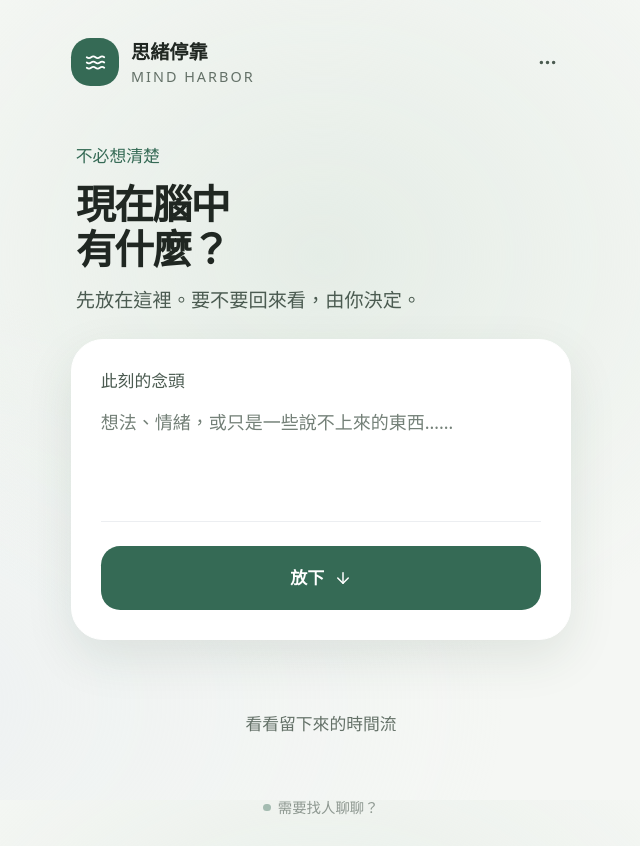
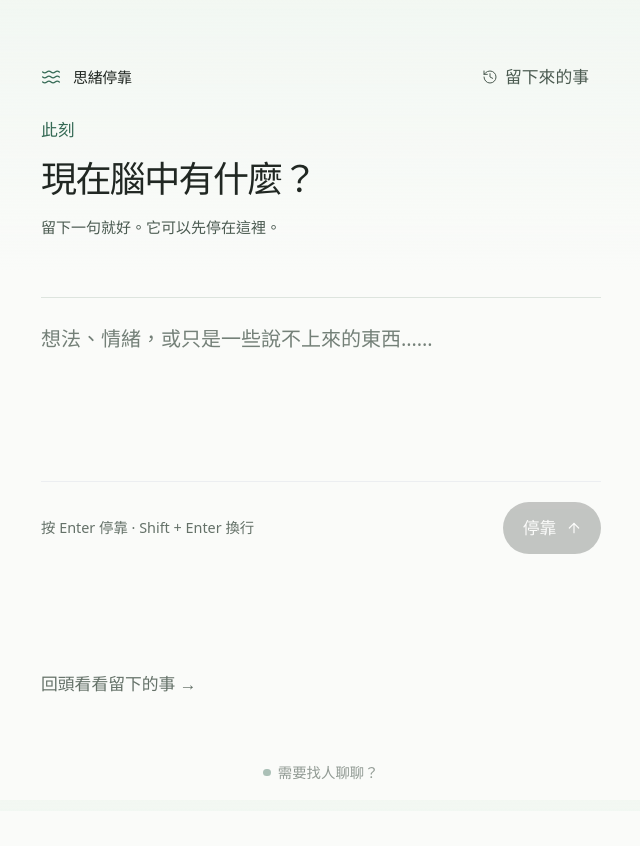
Before and after one commit to q5089877/privateMind, a React (Vite) app: page / in a window 1280 px wide. Shown: the whole page, without its empty margins (319-959 px from the left). After the commit the page ends 811 px from the top, so only its background shows below. Built offline with nearby package versions, Linux system fonts and the light colour scheme.

Commit message:
design: simplify the writing and review experience

```diff
--- a/src/App.tsx
+++ b/src/App.tsx
@@ -16,7 +16,6 @@ const App: React.FC = () => {
           <HomeScreen
             onStartInput={(text) => flow.submitText(text)}
             onReview={() => flow.transition('REVIEW')}
-            getPastThoughts={() => flow.getAllThreads()}
           />
         );
 
--- a/src/components/CompletionScreen.tsx
+++ b/src/components/CompletionScreen.tsx
@@ -1,5 +1,5 @@
 import React, { useEffect, useState } from 'react';
-import { Check, MessageCircle, Sparkles } from 'lucide-react';
+import { ArrowLeft, Check, MessageCircle, Sparkles } from 'lucide-react';
 import { ThoughtThread } from '../types';
 import { ThoughtPrompts } from './ThoughtPrompts';
 import { GeminiProxyClient, normalizeCompanionResponse } from '../logic/geminiProxyClient';
@@ -15,15 +15,9 @@ export const CompletionScreen: React.FC<Props> = ({ thread, onReset, getPastThou
   useEffect(() => {
     if (!thread || !latest) return;
     if (latest.aiResponse) {
-      const clean = normalizeCompanionResponse(latest.aiResponse);
-      setResponse(clean);
+      const clean = normalizeCompanionResponse(latest.aiResponse); setResponse(clean);
       if (clean !== latest.aiResponse) void onSaveReflection(thread.id, latest.id, clean, latest.relatedEntryIds || []);
-      if (latest.relatedEntryIds?.length) {
-        void getPastThoughts().then(all => {
-          const byId = new Map(all.flatMap(item => item.entries).map(entry => [entry.id, entry]));
-          setRelated(latest.relatedEntryIds!.map(id => byId.get(id)).filter((entry): entry is NonNullable<typeof entry> => Boolean(entry)).map(entry => ({ id: entry.id, createdAt: entry.createdAt, content: entry.content })));
-        });
-      }
+      if (latest.relatedEntryIds?.length) void getPastThoughts().then(all => { const source = new Map(all.flatMap(item => item.entries).map(entry => [entry.id, entry])); setRelated(latest.relatedEntryIds!.map(id => source.get(id)).filter((entry): entry is NonNullable<typeof entry> => Boolean(entry)).map(entry => ({ id: entry.id, createdAt: entry.createdAt, content: entry.content }))); });
       return;
     }
     let alive = true;
@@ -38,12 +32,23 @@ export const CompletionScreen: React.FC<Props> = ({ thread, onReset, getPastThou
     return () => { alive = false; };
   }, [thread, latest?.id, getPastThoughts, onSaveReflection]);
   if (!thread || !latest) return null;
-  return <div className="w-full max-w-xl py-10 flex flex-col items-center text-center space-y-6">
-    <div className="w-12 h-12 rounded-full bg-accent/10 text-accent flex items-center justify-center"><Check size={24}/></div>
-    <div><p className="text-xl font-medium text-ink">停好了。</p><p className="text-sm text-ink-secondary mt-2">不用現在想完。</p></div>
-    <article className="w-full text-left rounded-3xl bg-surface border border-border-subtle px-5 py-4"><time className="text-xs text-ink-muted">剛剛</time><p className="text-lg leading-relaxed text-ink mt-2 whitespace-pre-wrap">{latest.content}</p></article>
-    <section className="w-full text-left rounded-2xl bg-accent/5 border border-accent/15 px-4 py-4"><div className="flex items-center gap-2 text-sm text-accent"><MessageCircle size={16}/><span>思緒停靠</span></div>{response ? <p className="text-[15px] leading-relaxed text-ink mt-3">{response}</p> : <p className="text-sm text-ink-secondary mt-3">正在看看這一刻的脈絡…</p>}{related[0] && <div className="mt-3 border-l-2 border-accent/25 pl-3"><p className="text-xs text-ink-muted">想起你在 {formatDate(related[0].createdAt)} 留下的：</p><p className="mt-1 text-sm leading-relaxed text-ink-secondary">「{related[0].content}」</p><button onClick={async()=>{await onDismissRelatedMemory(thread.id, latest.id, related[0].id); setRelated([]); setResponse('我先把這一刻留在這裡。想接著說，或先放著都可以。');}} className="mt-2 text-xs text-ink-muted hover:text-ink">不是同一件事</button></div>}</section>
-    <div className="w-full text-left"><button onClick={()=>setShowPrompts(value=>!value)} className="text-sm text-ink-secondary hover:text-ink flex items-center gap-2 mx-auto"><Sparkles size={15} className="text-accent"/>想多看一個角度？</button>{showPrompts && <div className="mt-3"><ThoughtPrompts contextText={latest.content}/></div>}</div>
-    <button onClick={onReset} className="text-sm text-ink-secondary hover:text-ink py-2">到這裡就好</button>
+
+  return <div className="w-full max-w-[560px] min-h-[calc(100vh-104px)] flex flex-col py-4">
+    <div className="flex-1 pt-10 sm:pt-16">
+      <div className="flex items-center gap-2 text-accent"><span className="w-7 h-7 rounded-full bg-accent/10 flex items-center justify-center"><Check size={16} strokeWidth={2}/></span><span className="text-sm font-medium">已停靠</span></div>
+      <h1 className="mt-6 text-[30px] sm:text-[36px] font-medium tracking-[-0.045em] text-ink">先放在這裡。</h1>
+      <p className="mt-3 text-[15px] text-ink-secondary">不用現在想完。</p>
+
+      <article className="mt-12 border-l-2 border-ink pl-5"><time className="text-xs text-ink-muted">剛剛</time><p className="mt-2 text-[22px] leading-[1.6] tracking-[-0.02em] text-ink whitespace-pre-wrap">{latest.content}</p></article>
+
+      <section className="mt-10 pt-5 border-t border-border-base">
+        <div className="flex items-center gap-2 text-sm text-accent"><MessageCircle size={16} strokeWidth={1.6}/><span className="font-medium">它記得</span></div>
+        {response ? <p className="mt-3 max-w-[480px] text-[16px] leading-[1.75] text-ink-secondary">{response}</p> : <p className="mt-3 text-sm text-ink-muted">正在整理這一刻的脈絡…</p>}
+        {related[0] && <div className="mt-5 pl-4 border-l border-accent/30"><p className="text-xs text-ink-muted">想起 {formatDate(related[0].createdAt)} 的一句話</p><p className="mt-1.5 text-[15px] leading-relaxed text-ink">「{related[0].content}」</p><button onClick={async()=>{await onDismissRelatedMemory(thread.id, latest.id, related[0].id); setRelated([]); setResponse('我先把這一刻留在這裡。想接著說，或先放著都可以。');}} className="mt-3 text-xs text-ink-muted underline underline-offset-4 hover:text-ink">不是同一件事</button></div>}
+      </section>
+
+      <section className="mt-9"><button onClick={()=>setShowPrompts(value=>!value)} className="text-sm text-ink-secondary hover:text-ink transition-colors flex items-center gap-2"><Sparkles size={15} className="text-accent"/>想多看一個角度</button>{showPrompts && <div className="mt-4"><ThoughtPrompts contextText={latest.content}/></div>}</section>
+    </div>
+    <button onClick={onReset} className="self-start min-h-11 text-sm text-ink-secondary hover:text-ink flex items-center gap-1.5"><ArrowLeft size={16}/>回到現在</button>
   </div>;
 };
--- a/src/components/HomeScreen.tsx
+++ b/src/components/HomeScreen.tsx
@@ -1,19 +1,38 @@
 import React, { useEffect, useRef, useState } from 'react';
-import { ArrowDown, MoreHorizontal, Waves } from 'lucide-react';
+import { ArrowUp, History, Waves } from 'lucide-react';
 import { triggerHaptic } from '../utils/haptics';
 import { UI_TEXT } from '../config/textConfig';
-import { ThoughtThread } from '../types';
 
-interface Props { onStartInput: (text: string) => void; onReview: () => void; getPastThoughts: () => Promise<ThoughtThread[]>; }
+interface Props { onStartInput: (text: string) => void; onReview: () => void; }
 
 export const HomeScreen: React.FC<Props> = ({ onStartInput, onReview }) => {
-  const [input, setInput] = useState(''); const ref = useRef<HTMLTextAreaElement>(null);
+  const [input, setInput] = useState('');
+  const ref = useRef<HTMLTextAreaElement>(null);
   useEffect(() => { ref.current?.focus(); }, []);
   const save = () => { if (!input.trim()) return; triggerHaptic('docking'); onStartInput(input); setInput(''); };
-  return <div className="w-full max-w-[500px] flex flex-col min-h-[calc(100vh-104px)] py-2">
-    <header className="flex items-center justify-between"><div className="flex items-center gap-2.5"><div className="w-10 h-10 rounded-2xl bg-accent text-accent-text flex items-center justify-center"><Waves size={21}/></div><div><p className="text-base font-semibold text-ink">思緒停靠</p><p className="text-xs tracking-[0.14em] text-ink-muted">MIND HARBOR</p></div></div><button onClick={onReview} className="w-10 h-10 rounded-2xl flex items-center justify-center text-ink-secondary hover:bg-surface"><MoreHorizontal size={21}/></button></header>
-    <main className="w-full my-auto py-8 sm:py-12 space-y-5"><section className="px-1"><p className="text-sm text-accent font-medium mb-3">不必想清楚</p><h1 className="text-[34px] sm:text-[40px] font-semibold tracking-[-0.045em] text-ink leading-[1.12]">現在腦中<br/>有什麼？</h1><p className="text-base text-ink-secondary mt-3">先放在這裡。要不要回來看，由你決定。</p></section>
-      <section className="relative overflow-hidden rounded-[32px] bg-surface border border-white p-5 sm:p-6 shadow-[0_18px_48px_rgba(37,67,49,0.10)]"><p className="text-sm font-medium text-ink-secondary mb-3">此刻的念頭</p><textarea ref={ref} rows={3} value={input} onChange={e=>setInput(e.target.value)} onKeyDown={e=>{if(e.key==='Enter'&&!e.shiftKey){e.preventDefault();save();}}} placeholder={UI_TEXT.home.inputPlaceholder} className="w-full bg-transparent text-[18px] leading-[1.7] text-ink outline-none resize-none border-none p-0"/><div className="pt-5 mt-3 border-t border-border-subtle"><button onClick={save} className="w-full py-4 rounded-2xl bg-accent text-accent-text hover:bg-accent-hover text-[17px] font-semibold flex justify-center items-center gap-2">放下 <ArrowDown size={18}/></button></div></section>
-    </main><button onClick={onReview} className="text-sm text-ink-muted hover:text-ink py-3">看看留下來的時間流</button>
+
+  return <div className="w-full max-w-[560px] min-h-[calc(100vh-104px)] flex flex-col py-2 sm:py-4">
+    <header className="h-12 flex items-center justify-between">
+      <div className="flex items-center gap-2.5 text-ink"><Waves size={20} strokeWidth={1.6} className="text-accent"/><span className="text-[15px] font-medium tracking-tight">思緒停靠</span></div>
+      <button type="button" onClick={onReview} className="min-h-11 px-2.5 rounded-xl text-sm text-ink-secondary hover:bg-surface-hover hover:text-ink transition-colors flex items-center gap-1.5"><History size={16} strokeWidth={1.5}/>留下來的事</button>
+    </header>
+
+    <main className="flex-1 flex flex-col justify-center pb-[12vh]">
+      <section className="max-w-[510px]">
+        <p className="text-sm font-medium text-accent mb-3">此刻</p>
+        <h1 className="text-[30px] sm:text-[36px] font-medium tracking-[-0.045em] leading-tight text-ink">現在腦中有什麼？</h1>
+        <p className="mt-3 text-[15px] leading-relaxed text-ink-secondary">留下一句就好。它可以先停在這裡。</p>
+      </section>
+
+      <section className="mt-12 border-t border-border-base">
+        <textarea ref={ref} rows={4} value={input} onChange={event => setInput(event.target.value)} onKeyDown={event => { if (event.key === 'Enter' && !event.shiftKey) { event.preventDefault(); save(); } }} placeholder={UI_TEXT.home.inputPlaceholder} className="w-full bg-transparent pt-5 text-[20px] leading-[1.65] text-ink placeholder:text-ink-placeholder outline-none resize-none" />
+        <div className="mt-4 pt-4 border-t border-border-subtle flex items-center justify-between gap-4">
+          <p className="text-xs text-ink-muted">按 Enter 停靠 · Shift + Enter 換行</p>
+          <button type="button" disabled={!input.trim()} onClick={save} className="min-h-11 rounded-full bg-ink px-4 text-sm font-medium text-surface transition-all hover:bg-accent disabled:cursor-not-allowed disabled:opacity-25 flex items-center gap-2">停靠 <ArrowUp size={16} strokeWidth={1.8}/></button>
+        </div>
+      </section>
+    </main>
+
+    <button type="button" onClick={onReview} className="self-start text-sm text-ink-muted hover:text-ink transition-colors py-2">回頭看看留下的事 →</button>
   </div>;
 };
--- a/src/index.css
+++ b/src/index.css
@@ -2,13 +2,13 @@
 
 :root {
   /* WCAG AA Compliant High-Contrast Calm Design Tokens (高對比沉靜無障礙色階) */
-  --canvas: #F5F7F4;
+  --canvas: #FAFBF9;
   --surface: #FFFFFF;
-  --surface-subtle: #EEF2EE;
+  --surface-subtle: #F2F5F1;
   --surface-muted: #E1E8E2;
   --surface-hover: #E5ECE6;
 
-  --border-base: #E2E4E8;      /* 裝飾用邊框 (Slate-200) */
+  --border-base: #DDE4DE;
   --border-card: #E2E4E8;
   --border-subtle: #ECEEF1;
   --border-focus: #1F2937;
@@ -52,12 +52,10 @@
 }
 
 html {
-  font-size: clamp(16px, 1.2vw + 14px, 19.2px); /* 響應式字級：小螢幕防擠壓，大螢幕維持 19.2px 禪意排版 */
+  font-size: clamp(16px, 1.2vw + 14px, 19.2px);
   min-height: 100dvh; /* 防止 iOS/Android 虛擬鍵盤彈起時視區推擠裁切 */
   background-color: var(--canvas);
-  background-image:
-    radial-gradient(ellipse at 50% 32%, rgba(223, 233, 225, 0.72) 0%, rgba(248, 249, 250, 0) 54%),
-    radial-gradient(ellipse at 12% 88%, rgba(232, 237, 240, 0.58) 0%, rgba(248, 249, 250, 0) 42%);
+  background-image: linear-gradient(180deg, rgba(239, 246, 240, 0.72) 0%, rgba(250, 251, 249, 0) 34%);
   background-attachment: fixed;
   color: var(--ink-primary);
   -webkit-font-smoothing: antialiased;
```
Also changed, not shown: src/components/ReviewScreen.tsx (+5 -5 lines).
